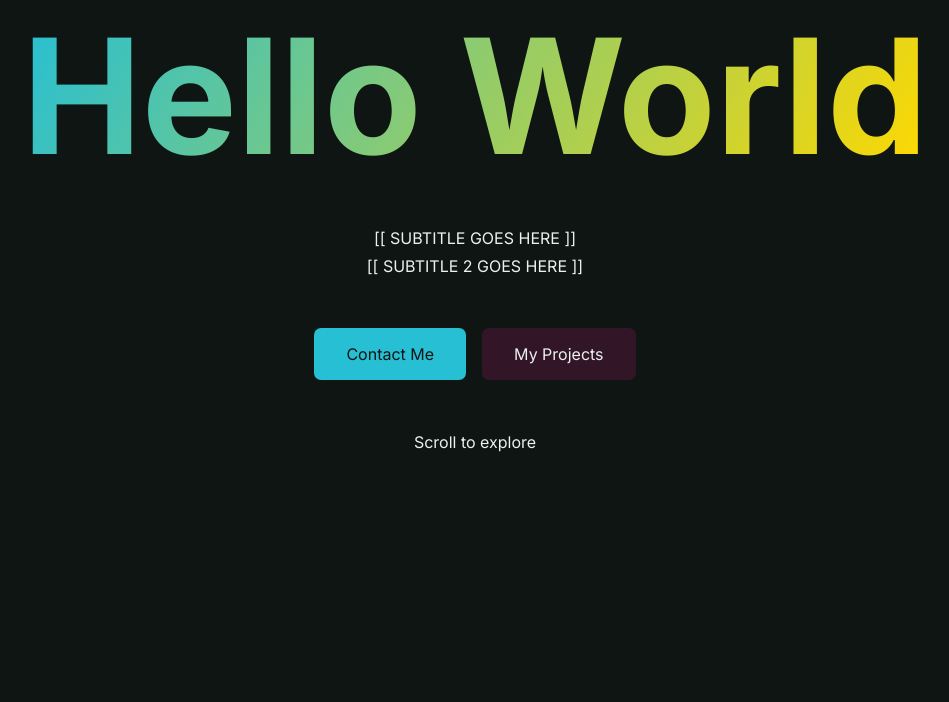
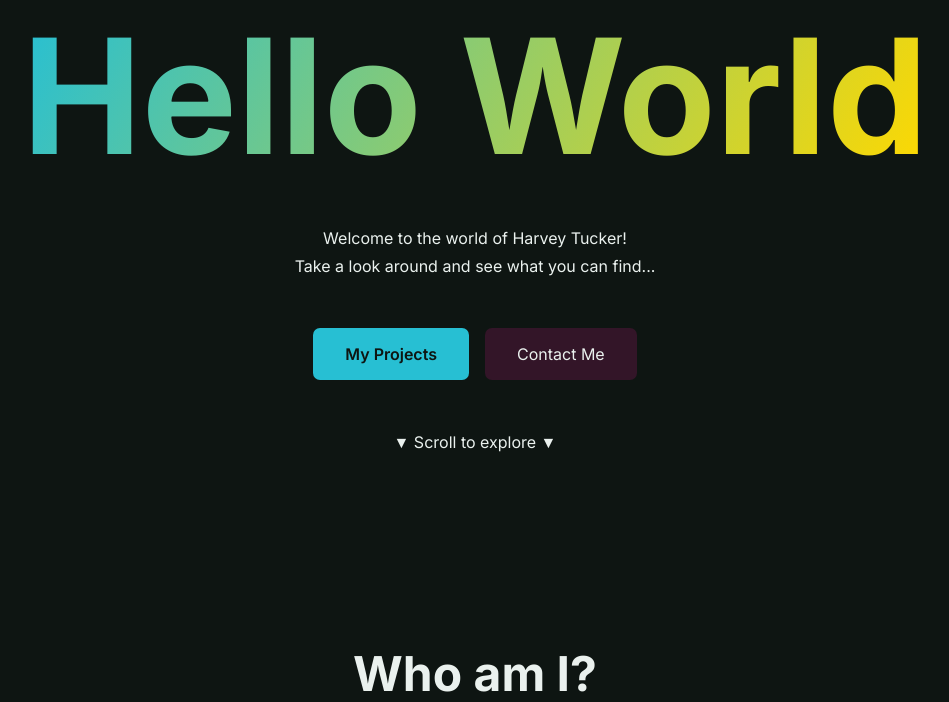
Before and after one commit to Harvelon365/Harvelon365.github.io, a PHP site: page / in a window 1280 px wide. Shown: the part 224-926 px from the top of the page, without its empty margins (165-1114 px from the left). Run offline with PHP 8.4, Linux system fonts and the light colour scheme; some libraries are stand-ins or nearby versions.

Commit message:
Updated main hero section

```diff
--- a/css/styles.css
+++ b/css/styles.css
@@ -102,7 +102,7 @@ p {
     flex-direction: column;
     text-align: center;
     gap: 3em;
-    margin: 10em 0;
+    margin: 10em 0 3em 0;
 }
 
 h1 {
@@ -129,6 +129,7 @@ h1 {
     font-size: var(--p);
     cursor: pointer;
     font-family: "Inter", sans-serif;
+    font-weight: 600;
 }
 
 .sub-button {
--- a/index.html
+++ b/index.html
@@ -24,12 +24,12 @@
     <main>
         <div class="hero">
             <h1 class="color-effect">Hello World</h1>
-            <p>[[ SUBTITLE GOES HERE ]]<br>[[ SUBTITLE 2 GOES HERE ]]</p>
+            <p>Welcome to the world of Harvey Tucker!<br>Take a look around and see what you can find...</p>
             <div class="button-box">
-                <button class="main-button">Contact Me</button>
-                <button class="sub-button">My Projects</button>
+                <button class="main-button">My Projects</button>
+                <button class="sub-button">Contact Me</button>
             </div>
-            <p>Scroll to explore</p>
+            <p>▼ Scroll to explore ▼</p>
         </div>
         <div id="who-me">
             <h2>Who am I?</h2>
```
